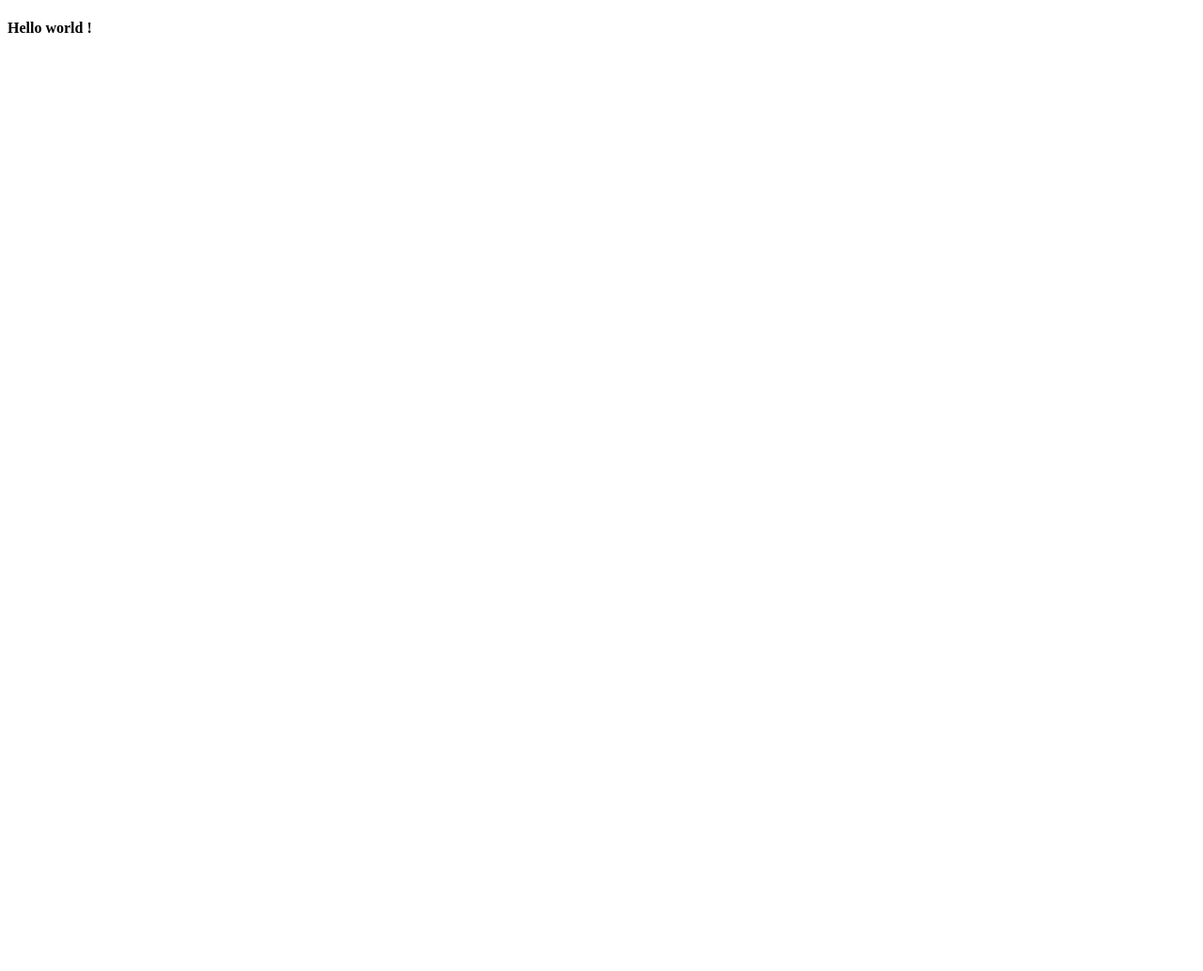
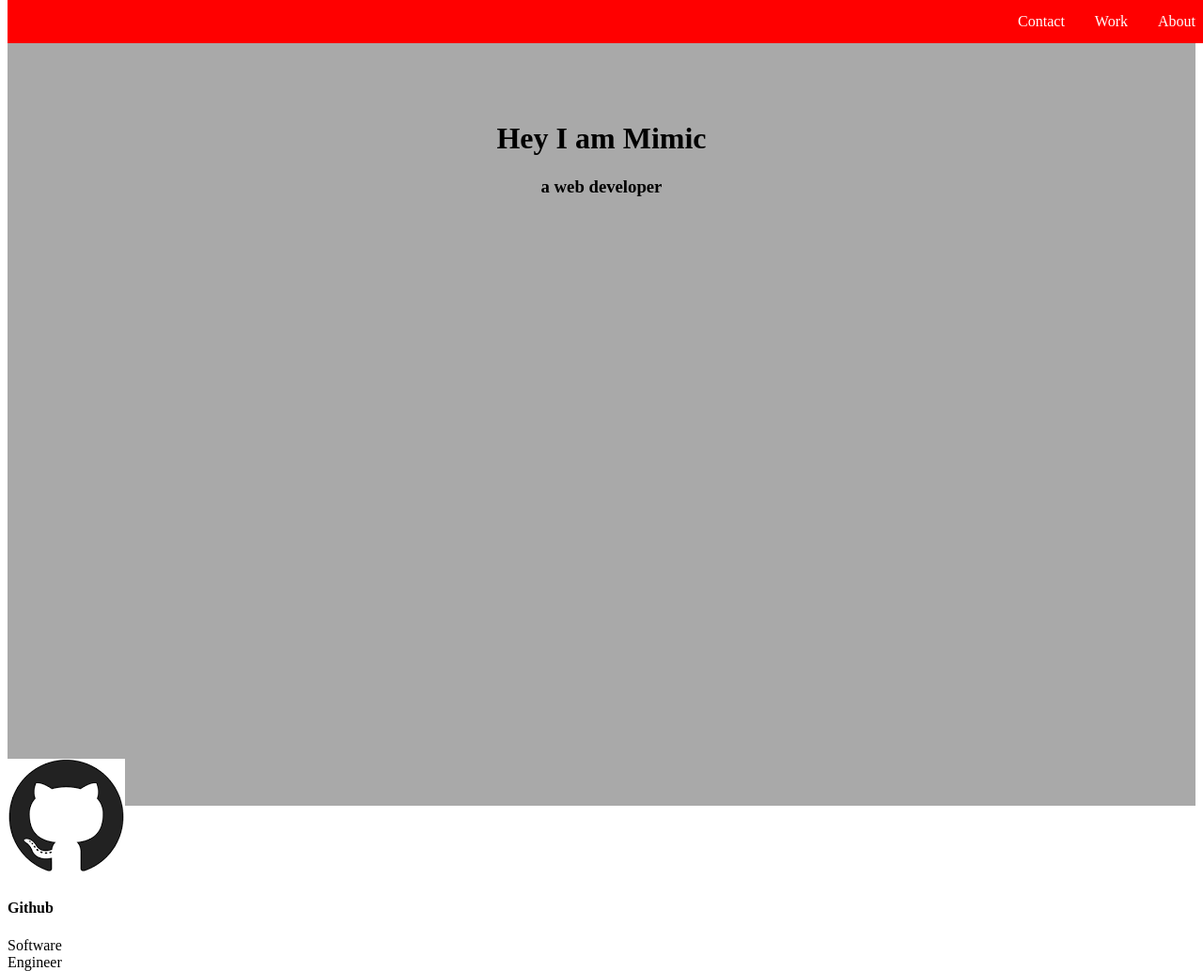
Before and after one commit to krishna700/web-project, a plain HTML site: page web-project/index.html in a window 1280 px wide. Shown: the whole page at 94% size. Before the commit the page ends 800 px from the top, so only its background shows below. Drawn offline with Linux system fonts and the light colour scheme.

Commit message:
changes made 11/12 cases passed

```diff
--- a/web-project/css/style.css
+++ b/web-project/css/style.css
@@ -0,0 +1,56 @@
+.container
+{
+  background-color: #A9A9A9;
+}
+#welcome-section{
+  height: 100vh;
+
+
+}
+#content{
+  text-align: center;
+  display: block;
+  padding-top: 100px;
+}
+#navbar
+{
+  overflow: hidden;
+   position: fixed; /* Set the navbar to fixed position */
+  top: 0; /* Position the navbar at the top of the page */
+  width: 100%;
+}
+.card
+{
+  height: 50px;
+  width:50px;
+}
+
+ul {
+  list-style-type: none;
+  margin: 0;
+  padding: 0;
+  overflow: hidden;
+  background-color: #FF0000;
+}
+
+li {
+  float: right;
+}
+
+li a {
+  display: block;
+  color: white;
+  text-align: center;
+  padding: 14px 16px;
+  text-decoration: none;
+}
+
+/* Change the link color to #111 (black) on hover */
+li a:hover {
+  background-color: #111;
+}
+
+@media screen and (max-width: 400px) {
+
+    #images{height: 50px;}
+  }
--- a/web-project/index.html
+++ b/web-project/index.html
@@ -7,8 +7,50 @@
   </head>
 
   <body>
-    <script src="https://cdn.freecodecamp.org/testable-projects-fcc/v1/bundle.js"></script>
-    <h4> Hello world !</h4>
+  	<div class="container">
+
+    <nav id="navbar"><ul>
+
+  <li><a href="#profile-link" >About</a></li>
+  <li><a href="news.asp">Work</a></li>
+  <li><a href="contact.asp">Contact</a></li>
+
+</ul>
+</nav>
+    <div id="welcome-section">
+    	<div id="content">
+    <h1>Hey I am Mimic</h1>
+    <h3> a web developer</h3>
+</div>
+
+
+     </div>
+     <div id="my-portfolio">
+
+     <div id="projects">
+
+      <div class="project-tile">
+
+       <a href="" target="-blank">
+
+
+       	<div class="card" id="images" >
+
+            <a id="profile-link" href="https://github.com/krishna700" target="_blank"><img src="git.png" alt="Krishna" ></a>
+              <div class="card-container">
+                 <h4><b>Github</b></h4>
+                    <p>Software Engineer</p>
+  </div>
+</div>
+
+       </div>
+
+
+
+     </div>
+     </div>
+
+ </div>
     <!--
 
     Hello Camper!
@@ -21,6 +63,7 @@
     - The freeCodeCamp Team
 
     -->
+    <script src="https://cdn.freecodecamp.org/testable-projects-fcc/v1/bundle.js"></script>
     <script  src="js/index.js"></script>
   </body>
 </html>
```
Also changed, not shown: web-project/git.png (added).
